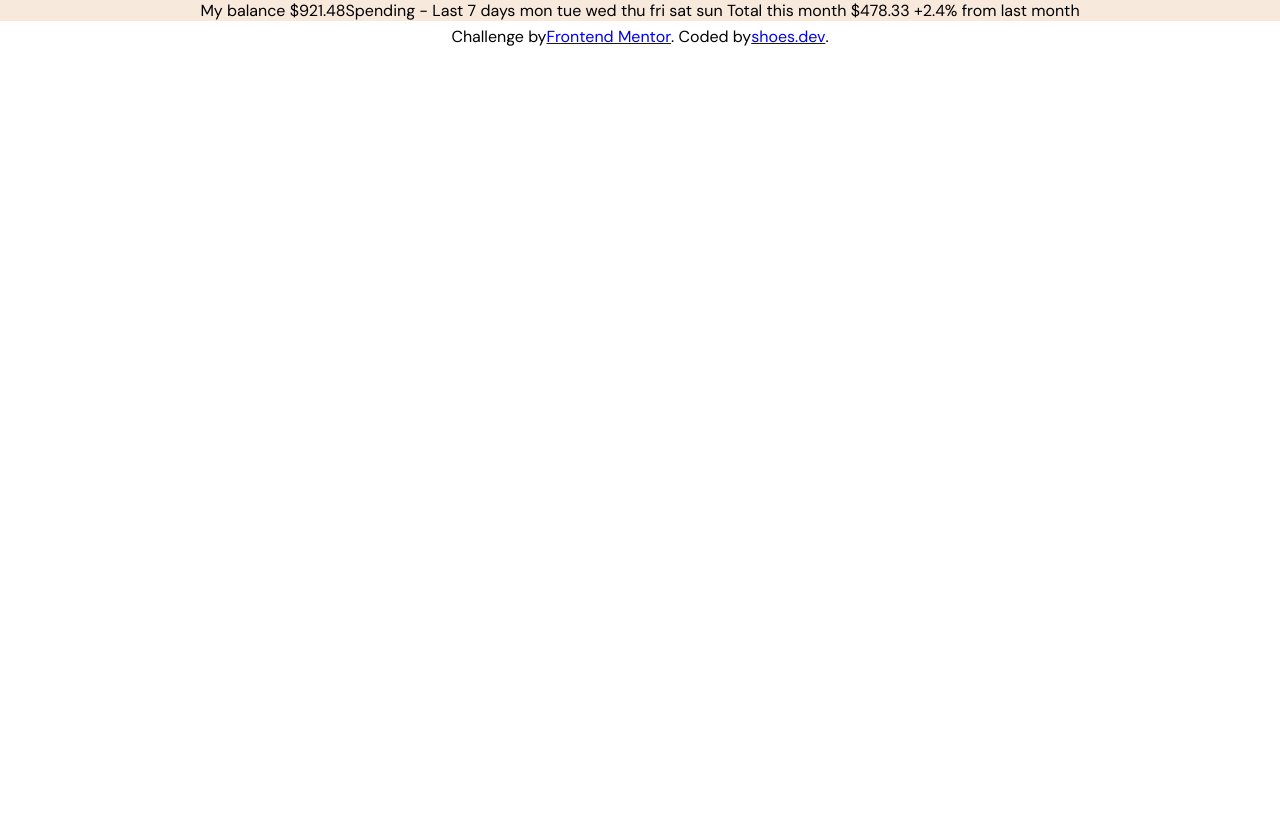
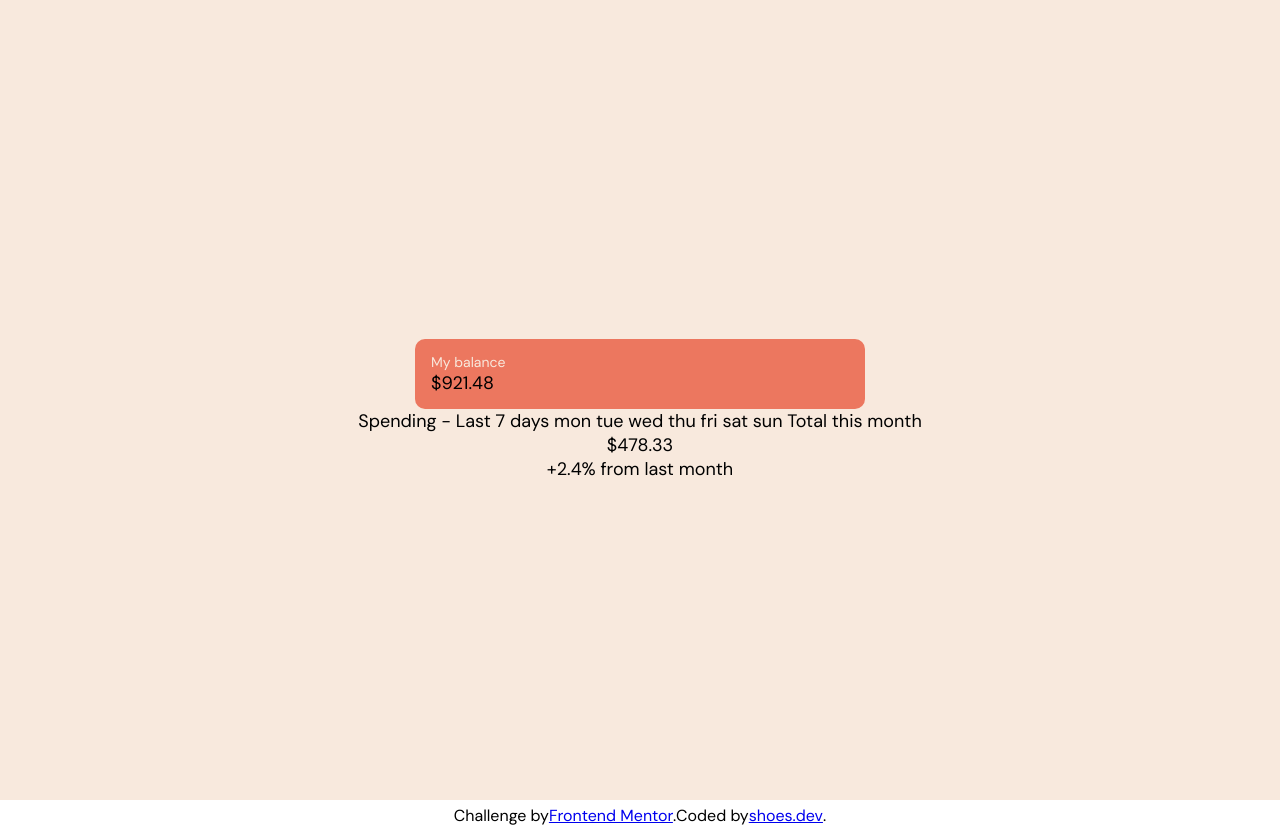
Before and after one commit to SheldonHughes/my-chart, a website built with Vite: page index.html in a window 1280 px wide. Before the commit the page ends 800 px from the top, so only its background shows below. Built offline with nearby package versions, Linux system fonts and the light colour scheme.

Commit message:
Tweaked footer

```diff
--- a/index.html
+++ b/index.html
@@ -16,10 +16,11 @@
   <div class="container">
     <div class="card">
       <div class="card-header">
-        My balance
-        $921.48
+        <div class="card-header-main">
+          <div class="card-header-main-text">My balance</div>
+          <div class="card-header-balance">$921.48</div>
+        </div>
       </div>
-
     </div>
 
     Spending - Last 7 days
@@ -33,7 +34,7 @@
     sun
 
     Total this month
-    $478.33
+    <div class="funds">$478.33</div>
 
     +2.4%
     from last month
@@ -42,7 +43,9 @@
 
  <footer>
    <div class="footer">
-       Challenge by <a href="https://www.frontendmentor.io?ref=challenge" target="_blank">Frontend Mentor</a>.
+       Challenge by <span>
+      <a href="https://www.frontendmentor.io?ref=challenge" target="_blank">Frontend Mentor</a>.</span>
+
        Coded by <a href="#">shoes.dev</a>.
      </div>
  </footer>
--- a/style.css
+++ b/style.css
@@ -15,21 +15,46 @@
 }
 
 :root{
-  --soft-red: hsl(10, 79%, 65%);
-  --near-cyan: hsl(186, 34%, 60%);
+  --primary-red: hsl(10, 79%, 65%);
+  --primary-cyan: hsl(186, 34%, 60%);
   --dark-brown: hsl(25, 47%, 15%);
   --medium-brown: hsl(28, 10%, 53%);
   --cream: hsl(27, 66%, 92%);
   --very-pale-orange: hsl(33, 100%, 98%);
-  --font-400:
+  --font-400: 400;
+  --font-700: 700;
+  --font-body: 18px;
 }
 
 .container {
+  height: 100vh;
   padding: 5;
   display: flex;
   align-items: center;
   justify-content: center;
+  flex-direction: column;
   background-color: var(--cream);
+  font-size: var(--font-body);
+}
+
+.card-header{
+  display: flex;
+  align-items:center;
+  justify-content: flex-start;
+  flex-direction: row;
+  background-color: var(--primary-red);
+  border-radius: 10px;
+  height: 70px;
+  width: 450px;
+  margin-top: 20px;
+}
+.card-header-main {
+  padding: 1rem;
+}
+
+.card-header-main-text {
+  font-size: 14px;
+  color: var(--cream);
 }
 
 
```
